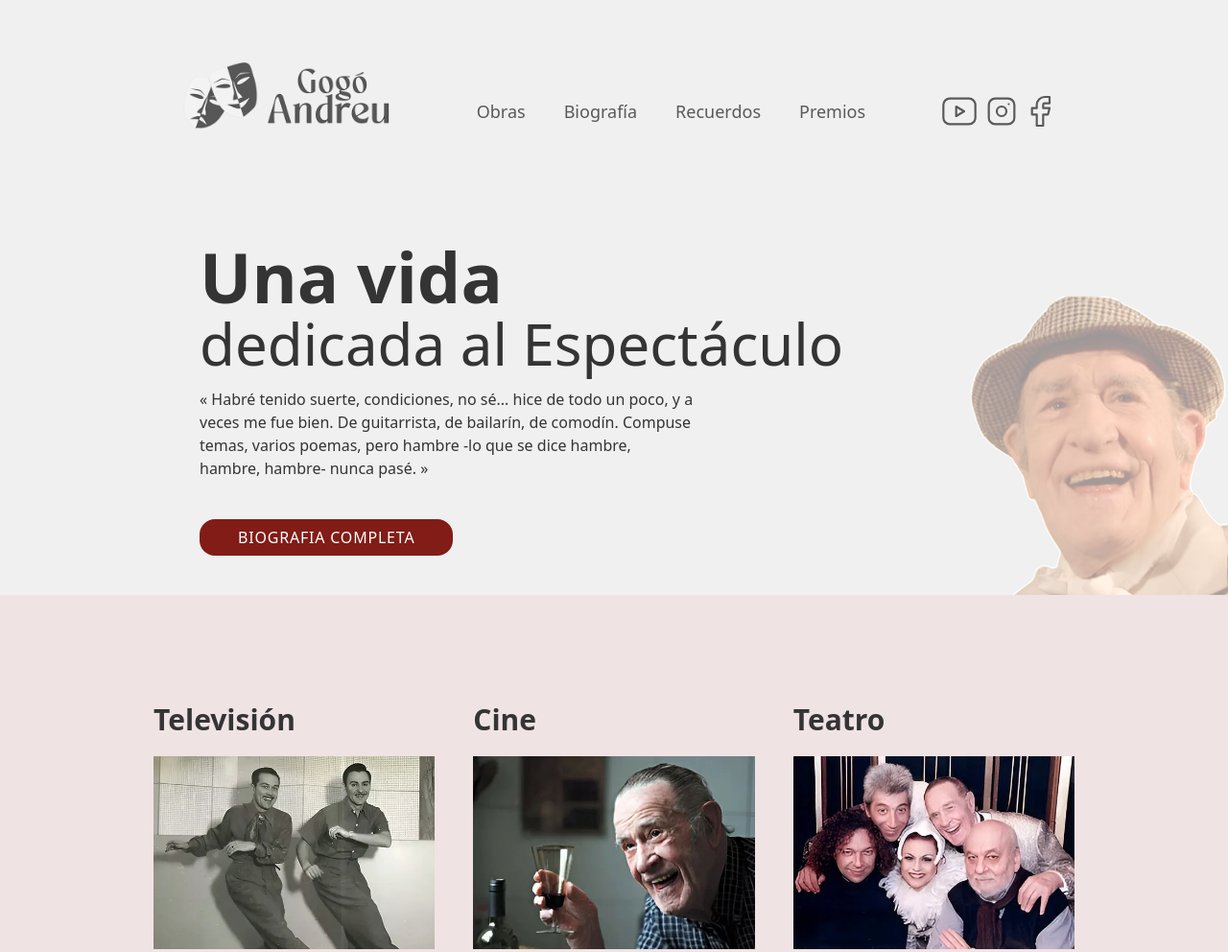
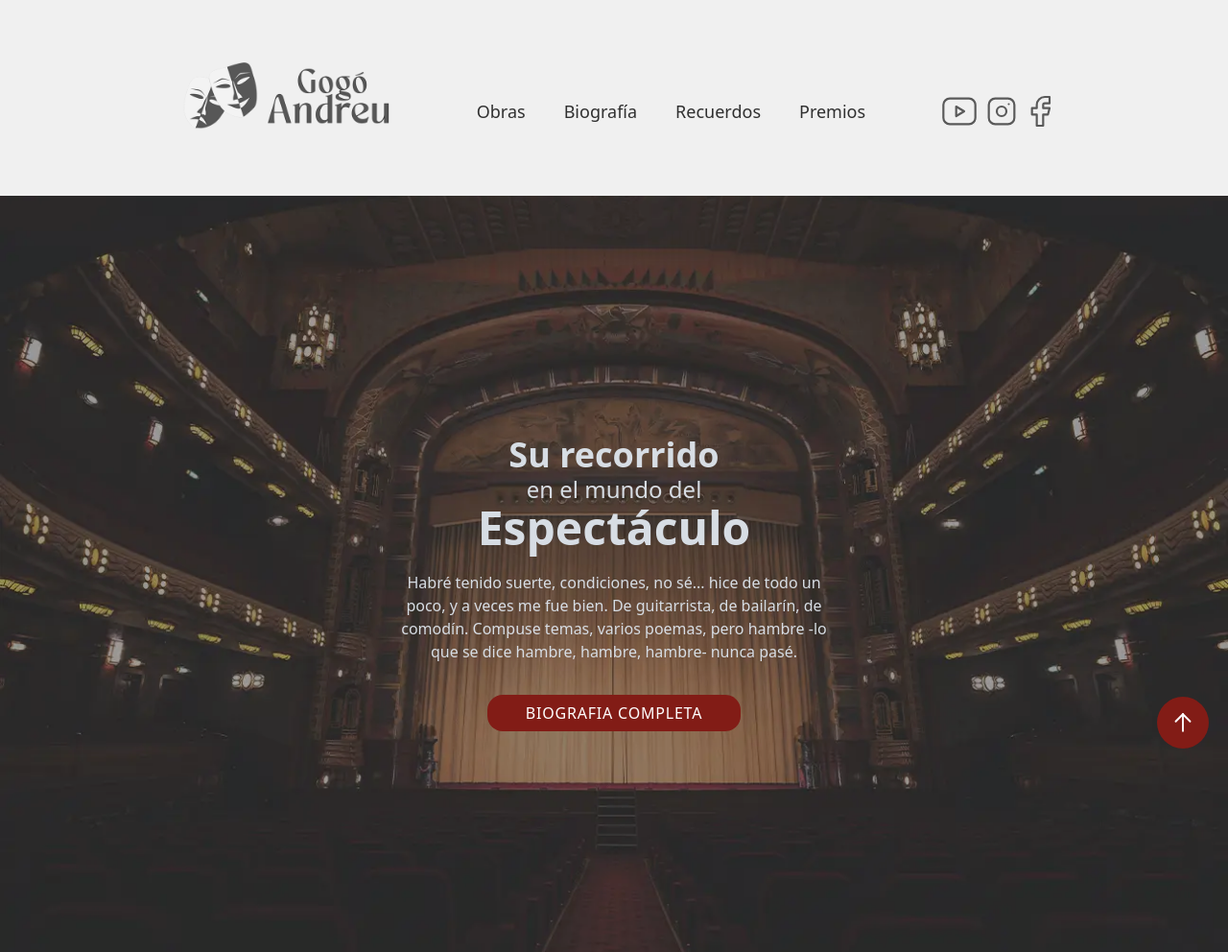
Before and after one commit to luciaperezalberca/gogo-andreu, an Astro site: page / in a window 1280 px wide. Shown: the top 992 px of the page at 96% size. Built offline with nearby package versions, Linux system fonts and the light colour scheme; Astro itself is replaced by a stand-in of ours.

Commit message:
agrego boton back to top y modifico hero

```diff
--- /dev/null
+++ b/src/components/BackToTop.astro
@@ -0,0 +1,7 @@
+---
+import ArrowIcon from '../components/icons/Arrow.astro';
+---
+
+<a href="/" class="fixed bottom-5 right-5 p-2 md:p-3 bg-primary-wine text-white rounded-full hover:bg-secondary-wine">
+        <ArrowIcon />
+</a>
--- a/src/components/Header.astro
+++ b/src/components/Header.astro
@@ -5,7 +5,7 @@ import YoutubeIcon from '../components/icons/Youtube.astro';
 ---
 
 <header>
-    <nav class="text-md flex justify-between items-center md:gap-5 opacity-80 mt-2 sm:mt-5 md:mt-7 sm:mb-10 lg:mb-0 px-5 md:px-20 lg:px-28 xl:px-44 relative text-primary-gray">
+    <nav class="text-md flex justify-between items-center md:gap-5 opacity-80 mt-2 sm:mt-5 md:mt-7 sm:mb-10 lg:mb-0 px-5 md:px-20 lg:px-28 xl:px-44 relative">
         <a href="/">
             <img
                 class="w-auto h-24 sm:h-26 md:h-28 lg:h-36 lg:mb-8 hover:opacity-85"
@@ -15,16 +15,16 @@ import YoutubeIcon from '../components/icons/Youtube.astro';
         </a>
 
         <!--menu hamburguesa -->
-        <div class="hidden sm:flex gap-x-5 lg:gap-x-10 text-md md:text-lg">
+        <div class="hidden sm:flex gap-x-5 lg:gap-x-10 text-md md:text-lg text-black">
             <a href="/#obras" class="hover:opacity-50 hover:scale-110"> Obras </a>
             <a href="/#biografia" class="hover:opacity-50 hover:scale-110"> Biografía </a>
             <a href="/#recuerdos" class="hover:opacity-50 hover:scale-110"> Recuerdos </a>
             <a href="/#premios" class="hover:opacity-50 hover:scale-110"> Premios </a>
         </div>
-        <div class="text-3xl cursor-pointer block sm:hidden" id="menuIcon">
+        <div class="text-3xl cursor-pointer block sm:hidden text-primary-gray" id="menuIcon">
             &#9776;
         </div>
-        <div class="flex">
+        <div class="flex text-primary-gray">
             <a class="rounded-full flex justify-center items-center px-1 hover:scale-110" target="_blank" rel="noopener noreferrer" href="https://www.youtube.com/@GogoAndreuWeb">
                 <YoutubeIcon class="size-8 md:size-10 hover:opacity-50" />
             </a>
--- /dev/null
+++ b/src/components/icons/Arrow.astro
@@ -0,0 +1,18 @@
+<svg
+        xmlns="http://www.w3.org/2000/svg"
+        class={Astro.props.class}
+        width="30"
+        height="30"
+        viewBox="0 0 24 24"
+        stroke-width="1.5"
+        stroke="currentColor"
+        fill="none"
+        stroke-linecap="round"
+        stroke-linejoin="round">
+        <path stroke="none" d="M0 0h24v24H0z" fill="none"/>
+        <path d="M12 5l0 14" />
+        <path d="M18 11l-6 -6" />
+        <path d="M6 11l6 -6" />
+</svg>
+
+<!-- tabler icons size: 36px stroke: 1.3px y modificar 'stroke="currentColor"' -->
--- a/src/layouts/Layout.astro
+++ b/src/layouts/Layout.astro
@@ -1,6 +1,7 @@
 ---
 import Header from '../components/Header.astro';
 import Footer from '../components/Footer.astro';
+import BackToTop from '../components/BackToTop.astro';
 
 interface Props {
 	title: string;
@@ -24,6 +25,7 @@ const { description, title } = Astro.props;
 	<body>
 		<Header />
 		<slot />
+		<BackToTop />
 		<Footer />
 	</body>
 
--- a/src/pages/index.astro
+++ b/src/pages/index.astro
@@ -6,14 +6,17 @@ import Layout from '../layouts/Layout.astro';
 	title="Sitio web conmemorativo del artista Gogó Andreu"
 	description="Te invitamos a recordar al gran artista Gogó Andreu a través de su biografia, imagenes y principales obras.">
 	<main class="w-full">
-		<section>
-			<div class="py-12 px-10 md:pl-20 lg:pl-36 xl:pl-52 bg-hero-image bg-right h-5/6 bg-contain bg-no-repeat text-pretty">
-				<h1 class="text-4xl md:text-7xl font-bold mb-1 text-primary-gray"> Una vida </h1>
-				<h2 class="text-2xl md:text-6xl mb-4 text-primary-gray font-regular"> dedicada al Espectáculo </h2>
-				<p class="w-full md:w-1/2 mb-12 text-primary-gray"> « Habré tenido suerte, condiciones, no sé... hice de todo un poco, y a veces me fue bien. De guitarrista, de bailarín, de comodín. Compuse temas, varios poemas, pero hambre -lo que se dice hambre, hambre, hambre- nunca pasé. »</p>
-				<a href="/#biografia" class="bg-primary-wine uppercase py-2 px-5 text-nowrap md:px-10 rounded-2xl hover:opacity-90 text-white tracking-wider hover:cursor-pointer"> Biografia completa </a>
-			</div>
-		</section>
+		<div class="hero min-h-screen" style="background-image: url('/images/teatro-gris.webp');">
+  			<div class="hero-overlay bg-opacity-10"></div>
+  			<div class="hero-content text-neutral-content text-center">
+    				<div class="max-w-md">
+      					<h1 class="text-4xl font-bold">Su recorrido</h1>
+					<h2 class="mb-5 text-2xl">en el mundo del <span class="font-bold text-5xl">Espectáculo</span></h2>
+      					<p class="mb-10"> Habré tenido suerte, condiciones, no sé... hice de todo un poco, y a veces me fue bien. De guitarrista, de bailarín, de comodín. Compuse temas, varios poemas, pero hambre -lo que se dice hambre, hambre, hambre- nunca pasé. </p>
+					<a href="/#biografia" class="bg-primary-wine uppercase py-2 px-5 text-nowrap md:px-10 rounded-2xl hover:bg-secondary-wine text-white tracking-wider hover:cursor-pointer"> Biografia completa </a>
+    				</div>
+  			</div>
+		</div>
 		<div class="bg-[#f0e3e3] flex flex-col sm:flex-row px-10 py-20 gap-20 sm:gap-10 lg:px-40 lg:py-28" id="obras">
 			<div class="w-full md:w-1/3">
 				<h2 class="font-bold text-3xl mb-5 text-primary-gray">Televisión</h2>
@@ -81,23 +84,23 @@ import Layout from '../layouts/Layout.astro';
 			<h2 class="font-bold text-3xl text-primary-wine mb-5">Mensajes de Amigos y Familia</h2>
 			<div class="py-8"
 				<p class="w-full md:text-md text-primary-gray">« Lorem ipsum dolor sit amet, consectetur adipiscing elit, sed do eiusmod tempor incididunt ut labore et dolore magna aliqua. sed do eiusmod tempor incididunt ut labore  sed do eiusmod tempor incididunt ut labore Lorem ipsum dolor sit amet, consectetur adipiscing elit, sed do eiusmod tempor incididunt ut labore et dolore magna aliqua. »</p>
-				<p class="font-bold text-end italic text-lg pr-3"> Carmen Castro </p>
+				<p class="font-bold text-end italic text-lg pr-3 text-primary-gray"> Carmen Castro </p>
 			</div>
 			<div class="py-8"
 				<p class="w-full md:text-md text-primary-gray">« Lorem ipsum adipiscing elit, sed do eiusmod Lorem ipsum adipiscing elit, sed do eiu Lorem Lorem ipsum adipiscing elit, sed do eiuLorem ipsum adipiscing elit, sed do eiuLorem ipsum adipiscing elit, sed do eiuLorem ipsum adipiscing elit, sed do eiu ipsum adipiscing elit, sed do eiu tempor incididunt ut labore et dolore magna aliqua. »</p>
-				<p class="font-bold text-end italic text-lg pr-3"> Camila Zapata </p>
+				<p class="font-bold text-end italic text-lg pr-3 text-primary-gray"> Camila Zapata </p>
 			</div>
 			<div class="py-8"
 				<p class="w-full md:text-md text-primary-gray">« Loremre et dolore magna aliqua. sed do eiusmod tempor incididunt ut labore  sed do eiusmod tempor incididunt ut labore Lorem ipsum dolor sit amet, consectetur adipiscing elit, sed do eiusmod tempor incididunt ut labore et dolore magna aliqua. »</p>
-				<p class="font-bold text-end italic text-lg pr-3"> Emilio Rodriguez Goméz </p>
+				<p class="font-bold text-end italic text-lg pr-3 text-primary-gray"> Emilio Rodriguez Goméz </p>
 			</div>
 			<div class="py-8"
 				<p class="w-full md:text-md text-primary-gray">« Lorem ipsum dolor sit amet, Lorem ipsum adipiscing elit, sed do eiuLorem ipsum adipiscing elit, sed do eiuLorem ipsum Lorem ipsum adipiscing elit, sed do eiuLorem ipsum adipiscing elit, sed do eiuLorem ipsum adipiscing elit, sed do eiuLorem ipsum adipiscing elit, sed do eiuLorem ipsum adipiscing elit, sed do eiuLorem ipsum adipiscing elit, sed do eiuadipiscing elit, sed do eiuconsectetur adipiscing elit, sed do eiusmod labore et dolore magna aliqua. »</p>
-				<p class="font-bold text-end italic text-lg pr-3"> Familia Ronchetti </p>
+				<p class="font-bold text-end italic text-lg pr-3 text-primary-gray"> Familia Ronchetti </p>
 			</div>
 			<div class="py-8"
 				<p class="w-full md:text-md text-primary-gray">« Lorem ipsum dolor sit amet, consectetur adipiscing elit, sed do eiusmod tempor incididunt  ut labore  sed do eiusmod tempor incididunt ut labore Lorem ipsum dolor sit amet, consectetur adipiscing elit, sed do eiusmod tempor incididunt ut labore et dolore magna aliqua. »</p>
-				<p class="font-bold text-end italic text-lg pr-3"> Gloria Colombres </p>
+				<p class="font-bold text-end italic text-lg pr-3 text-primary-gray"> Gloria Colombres </p>
 			</div>
 		</div>
 	</main>
--- a/tailwind.config.mjs
+++ b/tailwind.config.mjs
@@ -5,12 +5,14 @@ export default {
 	theme: {
 		extend: {
 			backgroundImage: {
-				'hero-image': "url('/images/fondo-gogo.png')",
+				'hero-image': "url('/images/teatro-gris.webp')",
 				'biography-image': "url('/images/biography-image.png')",
 			},
 			colors: {
 				'primary-gray': '#343434',
 				'primary-wine': '#821C16',
+				'secondary-gray': '#4C4C4C',
+				'secondary-wine': '#56110D',
 			},
 		},
 	},
```
Also changed, not shown: public/images/fondo-gogo.png (deleted), public/images/fondo-gogo3.png (deleted), public/images/teatro-gris.webp (added).
